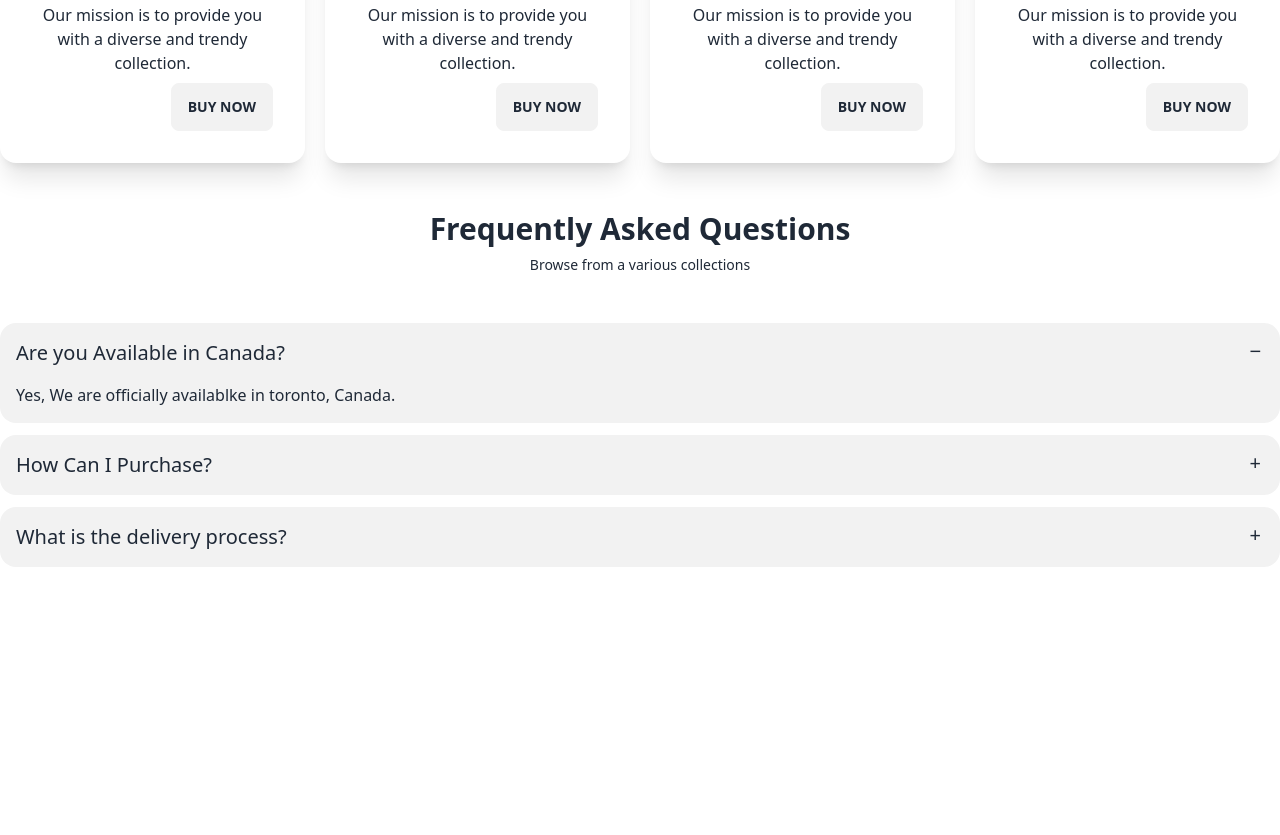
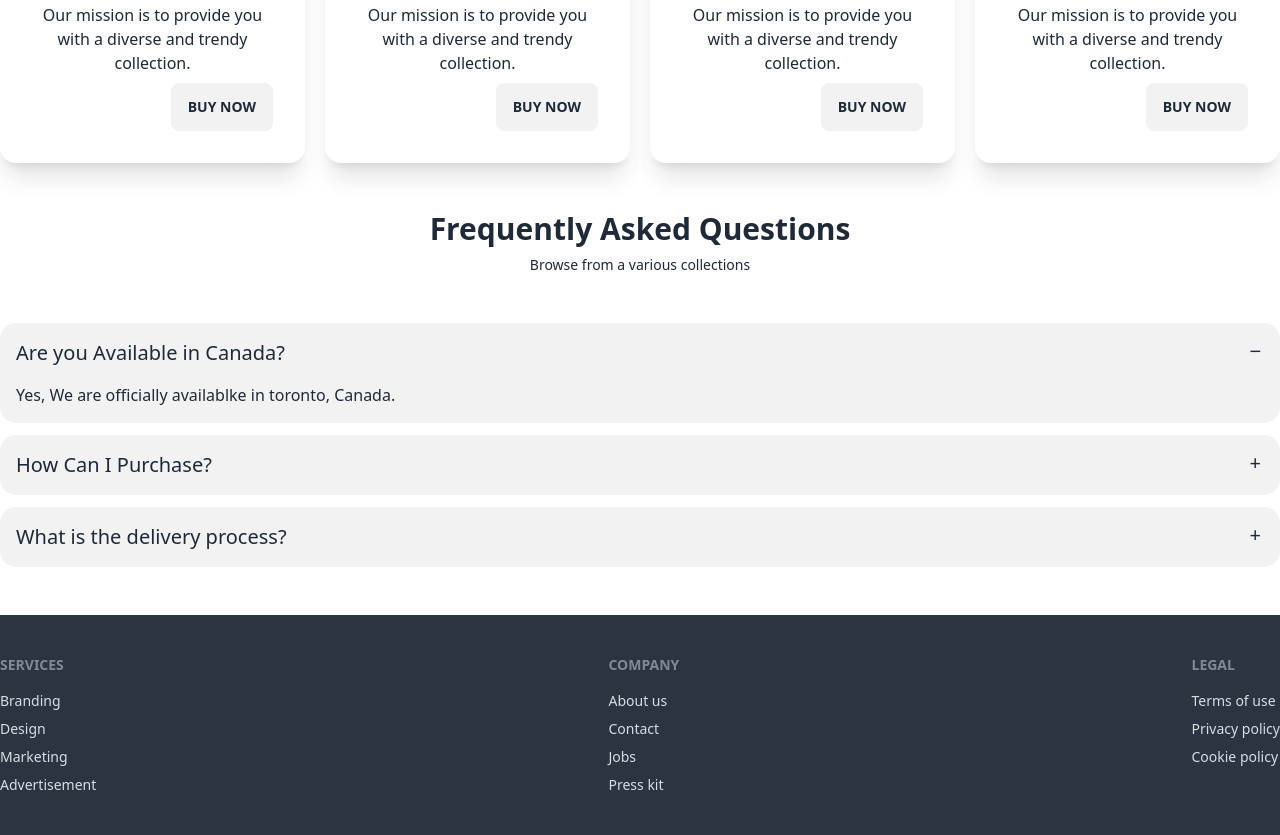
Before and after one commit to azimugv/daisy-man-tailwind-daisyui, a plain HTML site: page index.html in a window 1280 px wide. Shown: the part 2001-2836 px from the top of the page. Before the commit the page ends 2616 px from the top, so only its background shows below. Drawn offline with nearby package versions, Linux system fonts and the light colour scheme.

Commit message:
Footer Added

```diff
--- a/index.html
+++ b/index.html
@@ -184,7 +184,7 @@
             </div>
             <img
               src="./images/easy-purchase.avif"
-              class="max-w-lg rounded-lg shadow-2xl flex-1"
+              class="max-w-sm md:max-w-lg rounded-lg shadow-2xl flex-1"
             />
           </div>
         </div>
@@ -312,5 +312,31 @@
         </div>
       </section>
     </main>
+    <footer class="bg-neutral">
+      <div
+        class="footer py-10 text-neutral-content max-w-screen-xl mx-auto justify-center md:justify-between"
+      >
+        <nav>
+          <header class="footer-title">Services</header>
+          <a class="link link-hover">Branding</a>
+          <a class="link link-hover">Design</a>
+          <a class="link link-hover">Marketing</a>
+          <a class="link link-hover">Advertisement</a>
+        </nav>
+        <nav>
+          <header class="footer-title">Company</header>
+          <a class="link link-hover">About us</a>
+          <a class="link link-hover">Contact</a>
+          <a class="link link-hover">Jobs</a>
+          <a class="link link-hover">Press kit</a>
+        </nav>
+        <nav>
+          <header class="footer-title">Legal</header>
+          <a class="link link-hover">Terms of use</a>
+          <a class="link link-hover">Privacy policy</a>
+          <a class="link link-hover">Cookie policy</a>
+        </nav>
+      </div>
+    </footer>
   </body>
 </html>
```
